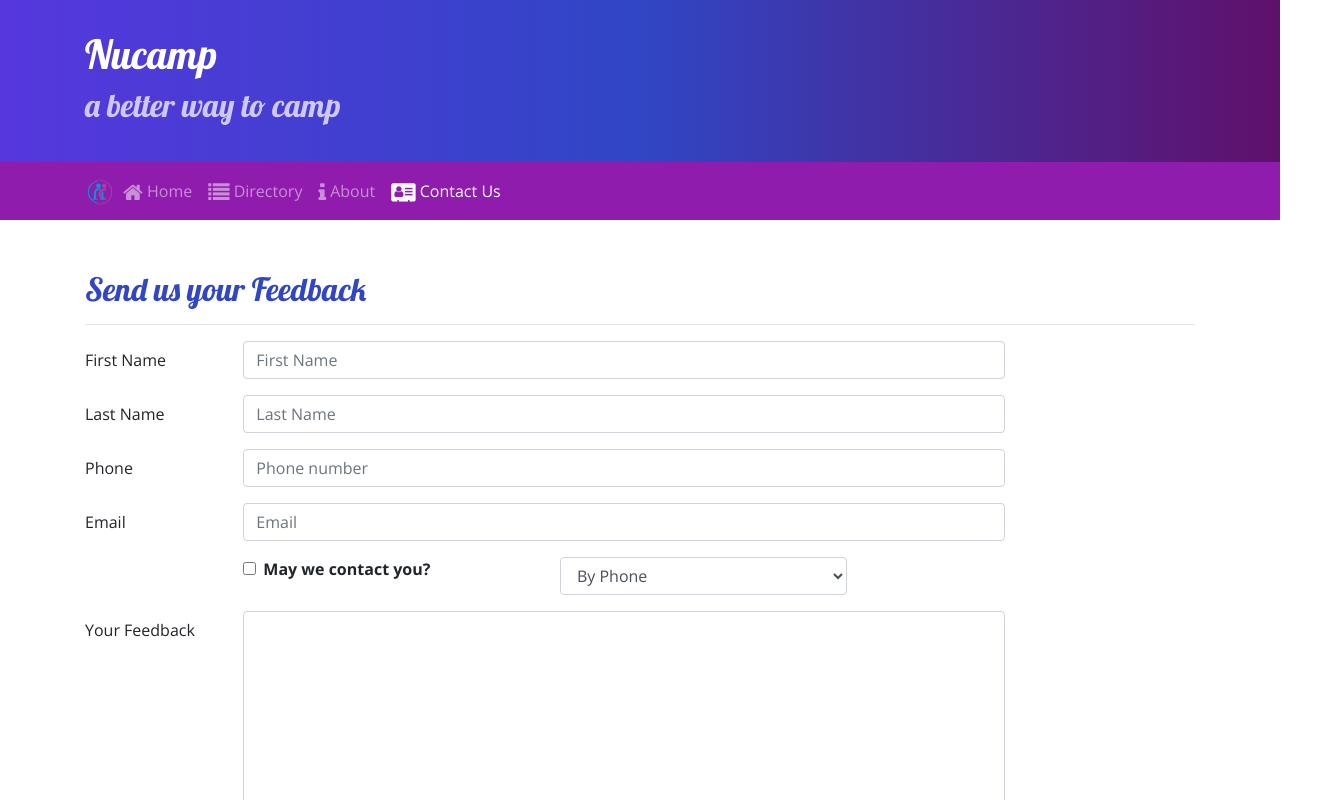
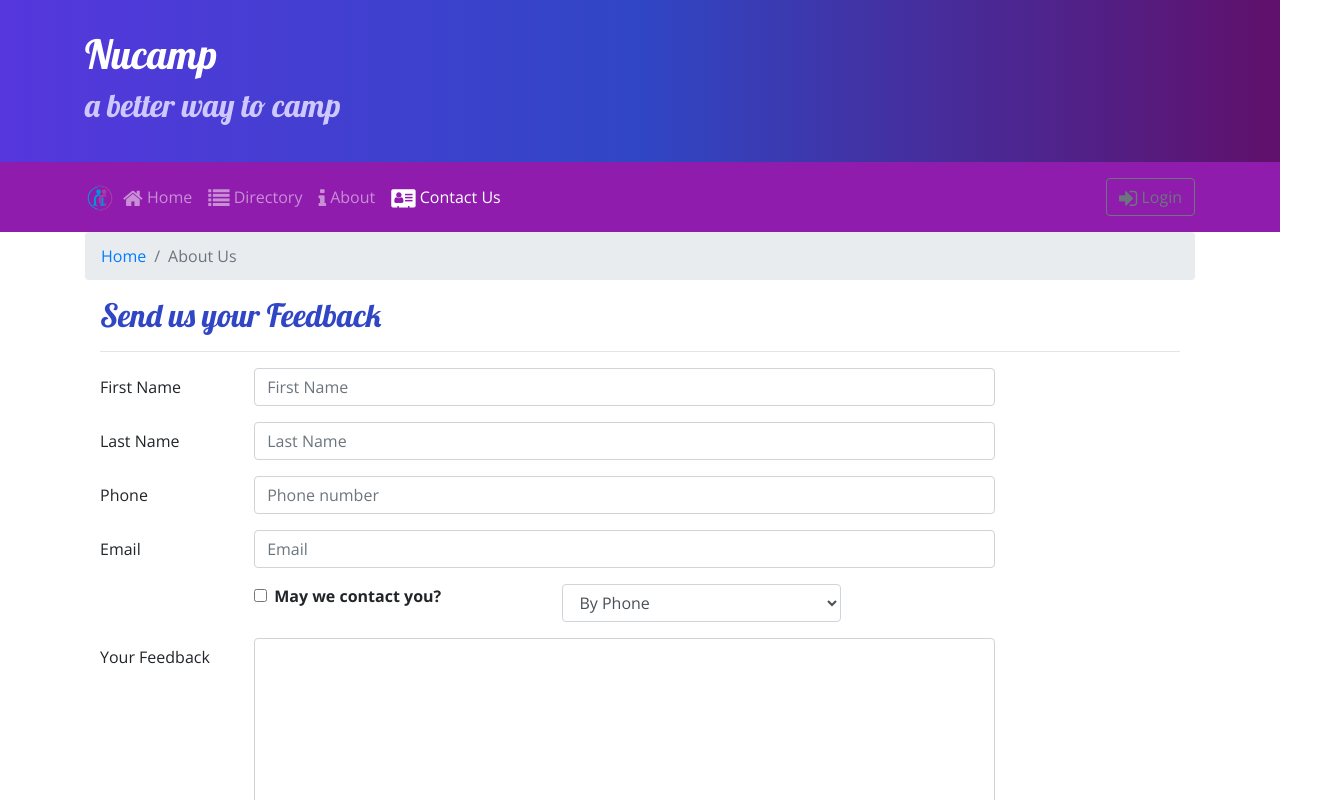
Before and after one commit to mattsingleton2/react-nucampsite, a React (Create React App) app: page /contactus in a window 1280 px wide. Shown: the top 800 px of the page, 1318 px wide, since content can reach past the window. Built offline with nearby package versions, Linux system fonts and the light colour scheme.

Commit message:
Added an uncontrolled form

```diff
--- a/src/components/ContactComponent.js
+++ b/src/components/ContactComponent.js
@@ -1,27 +1,34 @@
-import React, { Component } from 'react';
+import React, { Component } from "react";
 import {
-    Breadcrumb, BreadcrumbItem,
-    Button, Form, FormGroup, Label, Input, Col, FormFeedback
-}
-    from 'reactstrap';
+    Breadcrumb,
+    BreadcrumbItem,
+    Button,
+    Form,
+    FormGroup,
+    Label,
+    Input,
+    Col,
+    FormFeedback,
+} from "reactstrap";
+import { Link } from "react-router-dom";
 
 class Contact extends Component {
     constructor(props) {
         super(props);
         this.state = {
-            firstName: '',
-            lastName: '',
-            phoneNum: '',
-            email: '',
+            firstName: "",
+            lastName: "",
+            phoneNum: "",
+            email: "",
             agree: false,
-            contactType: 'By Phone',
-            feedback: '',
+            contactType: "By Phone",
+            feedback: "",
             touched: {
                 firstName: false,
                 lastName: false,
                 phoneNum: false,
-                email: false
-            }
+                email: false,
+            },
         };
 
         this.handleInputChange = this.handleInputChange.bind(this);
@@ -29,37 +36,36 @@
     }
 
     validate(firstName, lastName, phoneNum, email) {
-
         const errors = {
-            firstName: '',
-            lastName: '',
-            phoneNum: '',
-            email: ''
+            firstName: "",
+            lastName: "",
+            phoneNum: "",
+            email: "",
         };
 
         if (this.state.touched.firstName) {
             if (firstName.length < 2) {
-                errors.firstName = 'First name must be at least 2 characters.';
+                errors.firstName = "First name must be at least 2 characters.";
             } else if (firstName.length > 15) {
-                errors.firstName = 'First name must be 15 or less characters.';
+                errors.firstName = "First name must be 15 or less characters.";
             }
         }
 
         if (this.state.touched.lastName) {
             if (lastName.length < 2) {
-                errors.lastName = 'Last name must be at least 2 characters.';
+                errors.lastName = "Last name must be at least 2 characters.";
             } else if (lastName.length > 15) {
-                errors.lastName = 'Last name must be 15 or less characters.';
+                errors.lastName = "Last name must be 15 or less characters.";
             }
         }
 
         const reg = /^\d+$/;
         if (this.state.touched.phoneNum && !reg.test(phoneNum)) {
-            errors.phoneNum = 'The phone number should contain only numbers.';
+            errors.phoneNum = "The phone number should contain only numbers.";
         }
 
-        if (this.state.touched.email && !email.includes('@')) {
-            errors.email = 'Email should contain a @';
+        if (this.state.touched.email && !email.includes("@")) {
+            errors.email = "Email should contain a @";
         }
 
         return errors;
@@ -67,31 +73,46 @@
 
     handleBlur = (field) => () => {
         this.setState({
-            touched: { ...this.state.touched, [field]: true }
+            touched: { ...this.state.touched, [field]: true },
         });
-    }
+    };
 
     handleInputChange(event) {
         const target = event.target;
         const name = target.name;
-        const value = target.type === 'checkbox' ? target.checked : target.value;
+        const value = target.type === "checkbox" ? target.checked : target.value;
 
         this.setState({
-            [name]: value
+            [name]: value,
         });
     }
 
     handleSubmit(event) {
-        console.log('Current state is: ' + JSON.stringify(this.state));
-        alert('Current state is: ' + JSON.stringify(this.state));
+        console.log("Current state is: " + JSON.stringify(this.state));
+        alert("Current state is: " + JSON.stringify(this.state));
         event.preventDefault();
     }
     render() {
-        const errors = this.validate(this.state.firstName, this.state.lastName, this.state.phoneNum, this.state.email);
+        const errors = this.validate(
+            this.state.firstName,
+            this.state.lastName,
+            this.state.phoneNum,
+            this.state.email
+        );
 
         return (
             <div className="container">
-                <div className="row row-content">
+                <div className="row">
+                    <div className="col">
+                        <Breadcrumb>
+                            <BreadcrumbItem>
+                                <Link to="/home">Home</Link>
+                            </BreadcrumbItem>
+                            <BreadcrumbItem active>About Us</BreadcrumbItem>
+                        </Breadcrumb>
+                    </div>
+                </div>
+
                 <div className="col-12">
                     <h2>Send us your Feedback</h2>
                     <hr />
@@ -99,50 +120,74 @@
                 <div className="col-md-10">
                     <Form onSubmit={this.handleSubmit}>
                         <FormGroup row>
-                                <Label htmlFor="firstName" md={2}>First Name</Label>
+                            <Label htmlFor="firstName" md={2}>
+                                First Name
+                            </Label>
                             <Col md={10}>
-                                    <Input type="text" id="firstName" name="firstName"
+                                <Input
+                                    type="text"
+                                    id="firstName"
+                                    name="firstName"
                                     placeholder="First Name"
                                     value={this.state.firstName}
                                     invalid={errors.firstName}
                                     onBlur={this.handleBlur("firstName")}
-                                        onChange={this.handleInputChange} />
+                                    onChange={this.handleInputChange}
+                                />
                                 <FormFeedback>{errors.firstName}</FormFeedback>
                             </Col>
                         </FormGroup>
                         <FormGroup row>
-                                <Label htmlFor="lastName" md={2}>Last Name</Label>
+                            <Label htmlFor="lastName" md={2}>
+                                Last Name
+                            </Label>
                             <Col md={10}>
-                                    <Input type="text" id="lastName" name="lastName"
+                                <Input
+                                    type="text"
+                                    id="lastName"
+                                    name="lastName"
                                     placeholder="Last Name"
                                     value={this.state.lastName}
                                     invalid={errors.lastName}
                                     onBlur={this.handleBlur("lastName")}
-                                        onChange={this.handleInputChange} />
+                                    onChange={this.handleInputChange}
+                                />
                                 <FormFeedback>{errors.lastName}</FormFeedback>
                             </Col>
                         </FormGroup>
                         <FormGroup row>
-                                <Label htmlFor="phoneNum" md={2}>Phone</Label>
+                            <Label htmlFor="phoneNum" md={2}>
+                                Phone
+                            </Label>
                             <Col md={10}>
-                                    <Input type="tel" id="phoneNum" name="phoneNum"
+                                <Input
+                                    type="tel"
+                                    id="phoneNum"
+                                    name="phoneNum"
                                     placeholder="Phone number"
                                     value={this.state.phoneNum}
                                     invalid={errors.phoneNum}
                                     onBlur={this.handleBlur("phoneNum")}
-                                        onChange={this.handleInputChange} />
+                                    onChange={this.handleInputChange}
+                                />
                                 <FormFeedback>{errors.phoneNum}</FormFeedback>
                             </Col>
                         </FormGroup>
                         <FormGroup row>
-                                <Label htmlFor="email" md={2}>Email</Label>
+                            <Label htmlFor="email" md={2}>
+                                Email
+                            </Label>
                             <Col md={10}>
-                                    <Input type="email" id="email" name="email"
+                                <Input
+                                    type="email"
+                                    id="email"
+                                    name="email"
                                     placeholder="Email"
                                     value={this.state.email}
                                     invalid={errors.email}
                                     onBlur={this.handleBlur("email")}
-                                        onChange={this.handleInputChange} />
+                                    onChange={this.handleInputChange}
+                                />
                                 <FormFeedback>{errors.email}</FormFeedback>
                             </Col>
                         </FormGroup>
@@ -150,34 +195,45 @@
                             <Col md={{ size: 4, offset: 2 }}>
                                 <FormGroup check>
                                     <Label check>
-                                            <Input type="checkbox"
+                                        <Input
+                                            type="checkbox"
                                             name="agree"
                                             checked={this.state.agree}
-                                                onChange={this.handleInputChange} /> {' '}
+                                            onChange={this.handleInputChange}
+                                        />{" "}
                                         <strong>May we contact you?</strong>
                                     </Label>
                                 </FormGroup>
                             </Col>
                             <Col md={4}>
-                                    <Input type="select" name="contactType"
+                                <Input
+                                    type="select"
+                                    name="contactType"
                                     value={this.state.contactType}
-                                        onChange={this.handleInputChange}>
+                                    onChange={this.handleInputChange}
+                                >
                                     <option>By Phone</option>
                                     <option>By Email</option>
                                 </Input>
                             </Col>
                         </FormGroup>
                         <FormGroup row>
-                                <Label htmlFor="feedback" md={2}>Your Feedback</Label>
+                            <Label htmlFor="feedback" md={2}>
+                                Your Feedback
+                            </Label>
                             <Col md={10}>
-                                    <Input type="textarea" id="feedback" name="feedback"
+                                <Input
+                                    type="textarea"
+                                    id="feedback"
+                                    name="feedback"
                                     rows="12"
                                     value={this.state.feedback}
-                                        onChange={this.handleInputChange}></Input>
+                                    onChange={this.handleInputChange}
+                                ></Input>
                             </Col>
                         </FormGroup>
                         <FormGroup row>
-                                <Col md={{ size: 10, offset: 2 }}>
+                            <Col md={{ size: 10, offset: 6 }}>
                                 <Button type="submit" color="primary">
                                     Send Feedback
                                 </Button>
@@ -186,10 +242,8 @@
                     </Form>
                 </div>
             </div>
-            </div>
         );
     }
 }
 
-
 export default Contact;
--- a/src/components/HeaderComponent.js
+++ b/src/components/HeaderComponent.js
@@ -1,13 +1,9 @@
 import React, { Component } from "react";
 import {
-  Nav,
-  Navbar,
-  NavbarBrand,
-  NavbarToggler,
-  Collapse,
-  NavItem,
-  Jumbotron,
-} from "reactstrap";
+  Navbar, NavbarBrand, Nav, NavbarToggler, Collapse, NavItem, Jumbotron,
+  Button, Modal, ModalHeader, ModalBody,
+  Form, FormGroup, Input, Label
+} from 'reactstrap';
 import { NavLink } from "react-router-dom";
 
 class Header extends Component {
@@ -16,13 +12,30 @@
     this.toggleNav = this.toggleNav.bind(this);
     this.state = {
       isNavOpen: false,
+      isModalOpen: false
     };
+
+    this.toggleNav = this.toggleNav.bind(this);
+    this.toggleModal = this.toggleModal.bind(this);
+    this.handleLogin = this.handleLogin.bind(this);
   }
 
   toggleNav() {
     this.setState({
       isNavOpen: !this.state.isNavOpen,
     });
+  }
+
+  toggleModal() {
+    this.setState({
+      isModalOpen: !this.state.isModalOpen
+    });
+  }
+
+  handleLogin(event) {
+    alert(`Username: ${this.username.value} Password: ${this.password.value} Remember: ${this.remember.checked}`);
+    this.toggleModal();
+    event.preventDefault();
   }
 
   render() {
@@ -72,8 +85,38 @@
                   </NavLink>
                 </NavItem>
               </Nav>
+              <span className="navbar-text ml-auto">
+                <Button outline onClick={this.toggleModal}>
+                  <i className="fa fa-sign-in fa-lg" /> Login
+                </Button>
+              </span>
             </Collapse>
           </div>
+          <Modal isOpen={this.state.isModalOpen} toggle={this.toggleModal}>
+            <ModalHeader toggle={this.toggleModal}>Login</ModalHeader>
+            <ModalBody>
+              <Form onSubmit={this.handleLogin}>
+                <FormGroup>
+                  <Label htmlFor="username">Username</Label>
+                  <Input type="text" id="username" name="username"
+                    innerRef={input => this.username = input} />
+                </FormGroup>
+                <FormGroup>
+                  <Label htmlFor="password">Password</Label>
+                  <Input type="password" id="password" name="password"
+                    innerRef={input => this.password = input} />
+                </FormGroup>
+                <FormGroup check>
+                  <Label check>
+                    <Input type="checkbox" name="remember"
+                      innerRef={input => this.remember = input} />
+                    Remember me
+                  </Label>
+                </FormGroup>
+                <Button type="submit" value="submit" color="primary">Login</Button>
+              </Form>
+            </ModalBody>
+          </Modal>
         </Navbar>
       </React.Fragment>
     );
```
Lines whose indentation alone changed are shown as unchanged.
